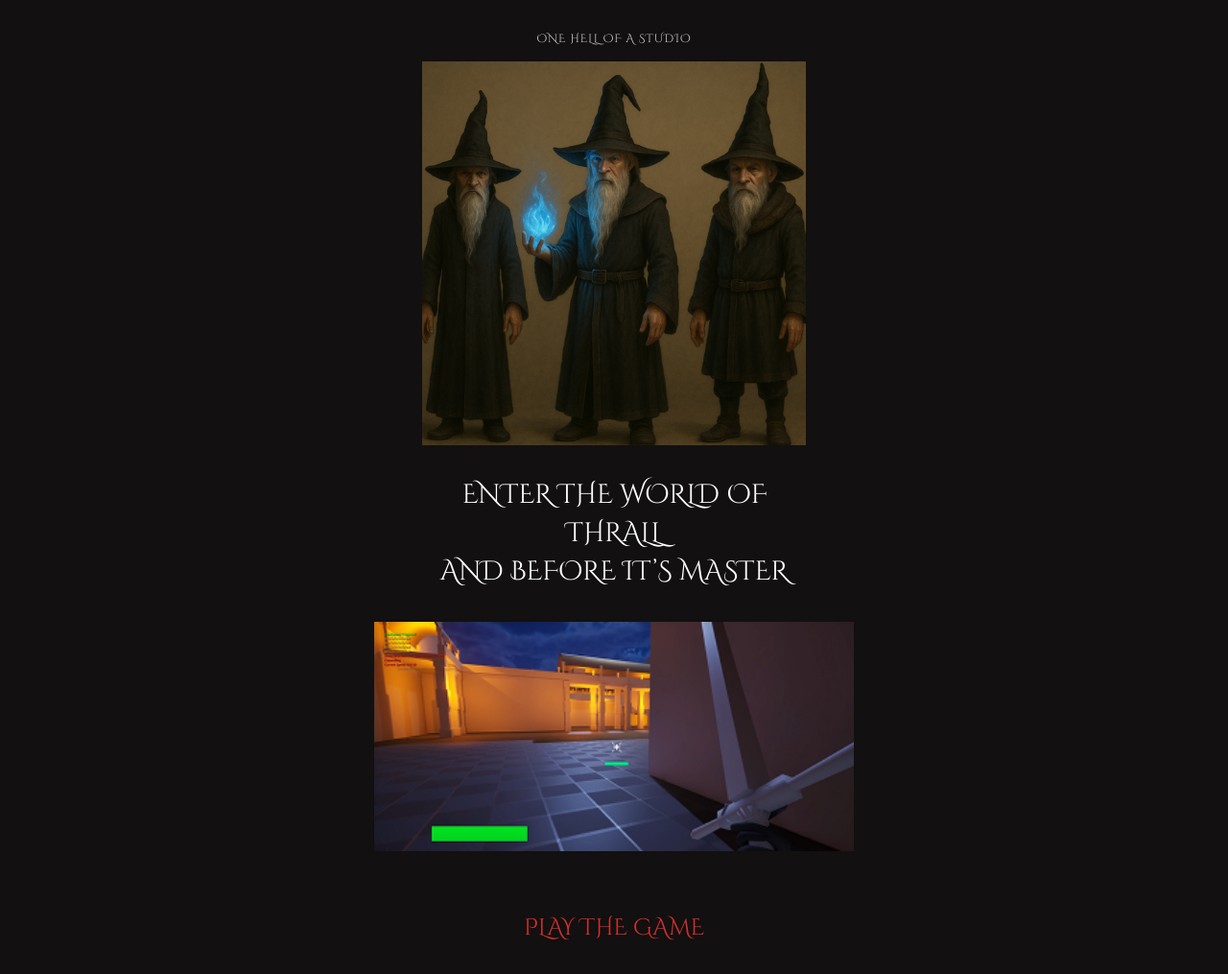
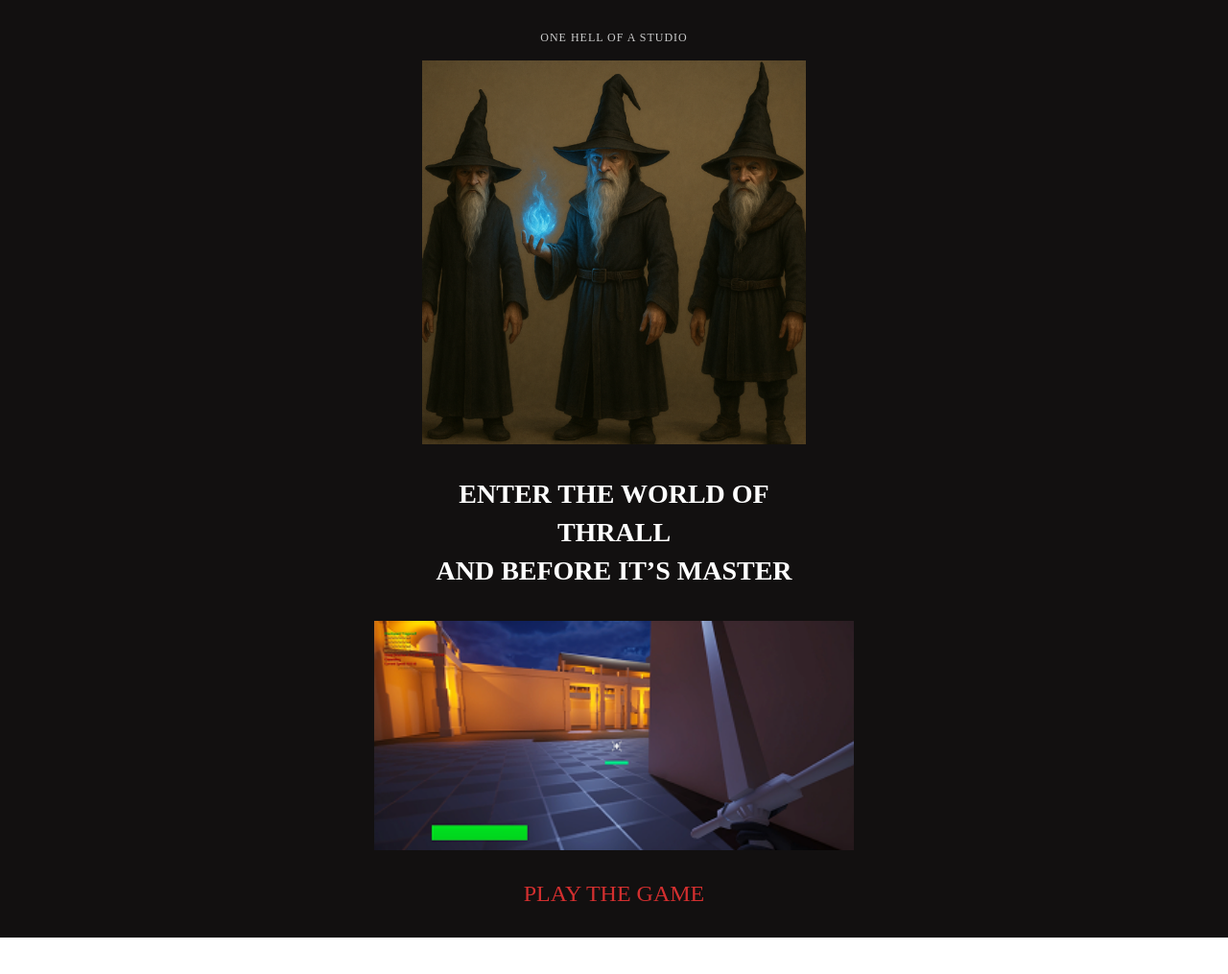
Before and after one commit to TobiasKjernell/thrall, a Next.js app: page /play in a window 1280 px wide. Shown: the whole page at 96% size. After the commit the page ends 977 px from the top, so only its background shows below. Built offline with nearby package versions, Linux system fonts and the light colour scheme.

Commit message:
feature/11-playWebNew- change button into link

```diff
--- a/src/components/PlayWeb/index.tsx
+++ b/src/components/PlayWeb/index.tsx
@@ -17,7 +17,8 @@ const Play = () => {
 
       <img src="/game.png" alt="Gameplay" className="game-img" />
 
-      <button className="play-btn">PLAY THE GAME</button>
+      <a href="#" className="play-btn">PLAY THE GAME</a>
+
     </div>
   );
 };
--- a/src/components/PlayWeb/playWeb.scss
+++ b/src/components/PlayWeb/playWeb.scss
@@ -1,19 +1,11 @@
-@import url('https://fonts.googleapis.com/css2?family=Cinzel+Decorative:wght@400;700;900&display=swap');
-
 .play {
   background-color: #121010;
   color: white;
   text-align: center;
   padding: 2rem 1rem;
-  /*font-family: "Cinzel Decorative", serif;
-  font-weight: 400;
-  font-style: normal;*/
 }
 
 .studio {
-  font-family: "Cinzel Decorative", serif;
-  font-weight: 400;
-  font-style: normal;
   font-size: 0.75rem;
   letter-spacing: 1px;
   margin-bottom: 1rem;
@@ -28,9 +20,7 @@
 }
 
 .title {
-  font-family: "Cinzel Decorative", serif;
-  font-weight: 400;
-  font-style: normal;
+  font-weight: bold;
   font-size: 1.75rem;
   line-height: 2.5rem;
   margin-bottom: 2rem;
@@ -51,11 +41,9 @@
   font-size: 1.5rem;
   margin-top: 2rem;
   cursor: pointer;
-  font-weight: 400;
-  font-family: "Cinzel Decorative", serif;
-  font-style: normal;
   text-transform: uppercase;
   transition: color 0.3s;
+  text-decoration: none;
 
   &:hover {
     color: #ff4c4c;
```
